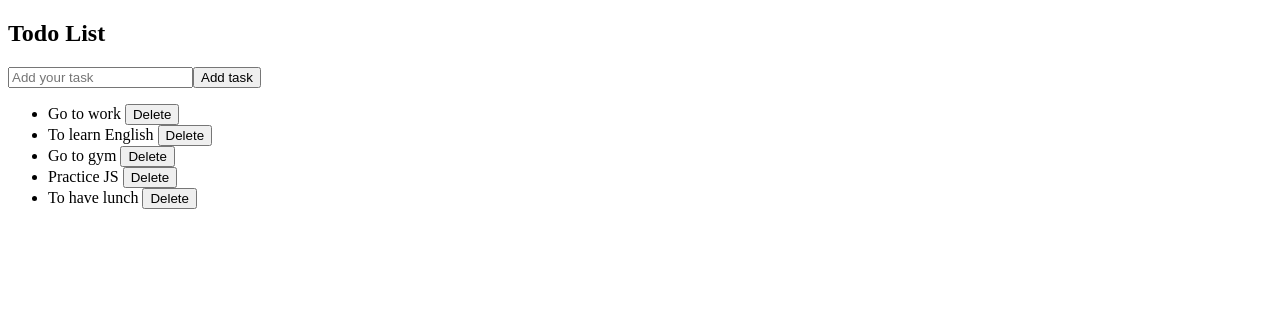
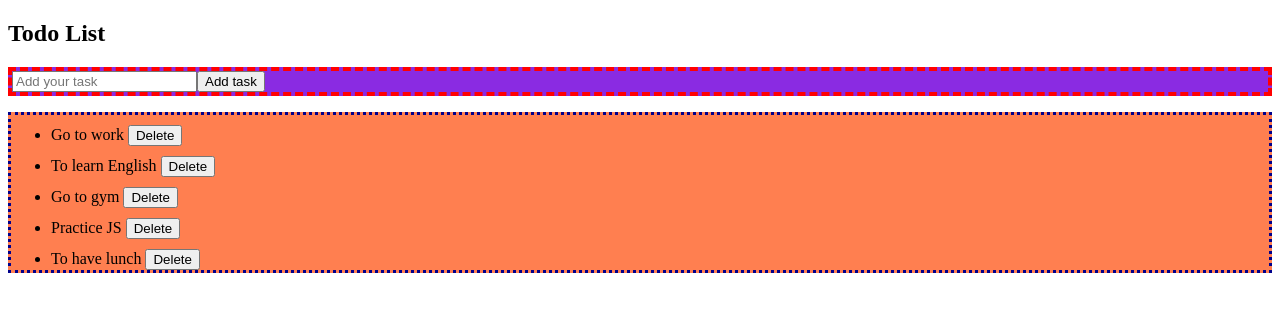
Before and after one commit to NataliiaYakovenko/react-rom-app, a React (Create React App) app: page / in a window 1280 px wide. Shown: the top 312 px of the page. Built offline with nearby package versions, Linux system fonts and the light colour scheme.

Commit message:
Add style.module.css  to TodoList

```diff
--- a/src/components/TodoList/TodoForm.js
+++ b/src/components/TodoList/TodoForm/TodoForm.js
@@ -14,6 +14,7 @@
 */
 
 import React from "react";
+import styles from './TodoForm.module.css'
 
 class TodoForm extends React.Component {
   constructor(props) {
@@ -46,9 +47,10 @@
   }
 
   render() {
+
     const { taskText } = this.state;
     return (
-      <form onSubmit={this.submitHandler}>
+      <form onSubmit={this.submitHandler} className={styles.container}>
         {/*  3. потрібно вказати, що value input контролюється state (це робиться атрибутом value) */}
         <input
           type="text"
--- /dev/null
+++ b/src/components/TodoList/TodoForm/TodoForm.module.css
@@ -0,0 +1,4 @@
+.container{
+    background-color: blueviolet;
+    border: 4px dashed red;
+}
--- a/src/components/TodoList/TodoList.js
+++ b/src/components/TodoList/TodoList.js
@@ -1,6 +1,9 @@
 import React from "react";
 import TodoItem from "./TodoItem";
-import TodoForm from "./TodoForm";
+import TodoForm from './TodoForm/TodoForm'
+import styles from './TodoList.module.css'
+
+
 
 class TodoList extends React.Component {
   constructor(props) {
@@ -58,7 +61,7 @@
       <>
         <h2>Todo List</h2>
         <TodoForm onAdd={this.formHandler} />
-        <ul>
+        <ul className={styles.container}>
           {arrayTodoList.map((task) => (
             <TodoItem
               key={task.id}
--- /dev/null
+++ b/src/components/TodoList/TodoList.module.css
@@ -0,0 +1,12 @@
+.container{
+    display: flex;
+    flex-direction: column;
+    border: 3px dotted darkblue;
+    background-color: coral;
+    /* justify-content: center;
+    align-items: center; */
+}
+
+.container li{
+    margin-top: 10px;
+}
```
